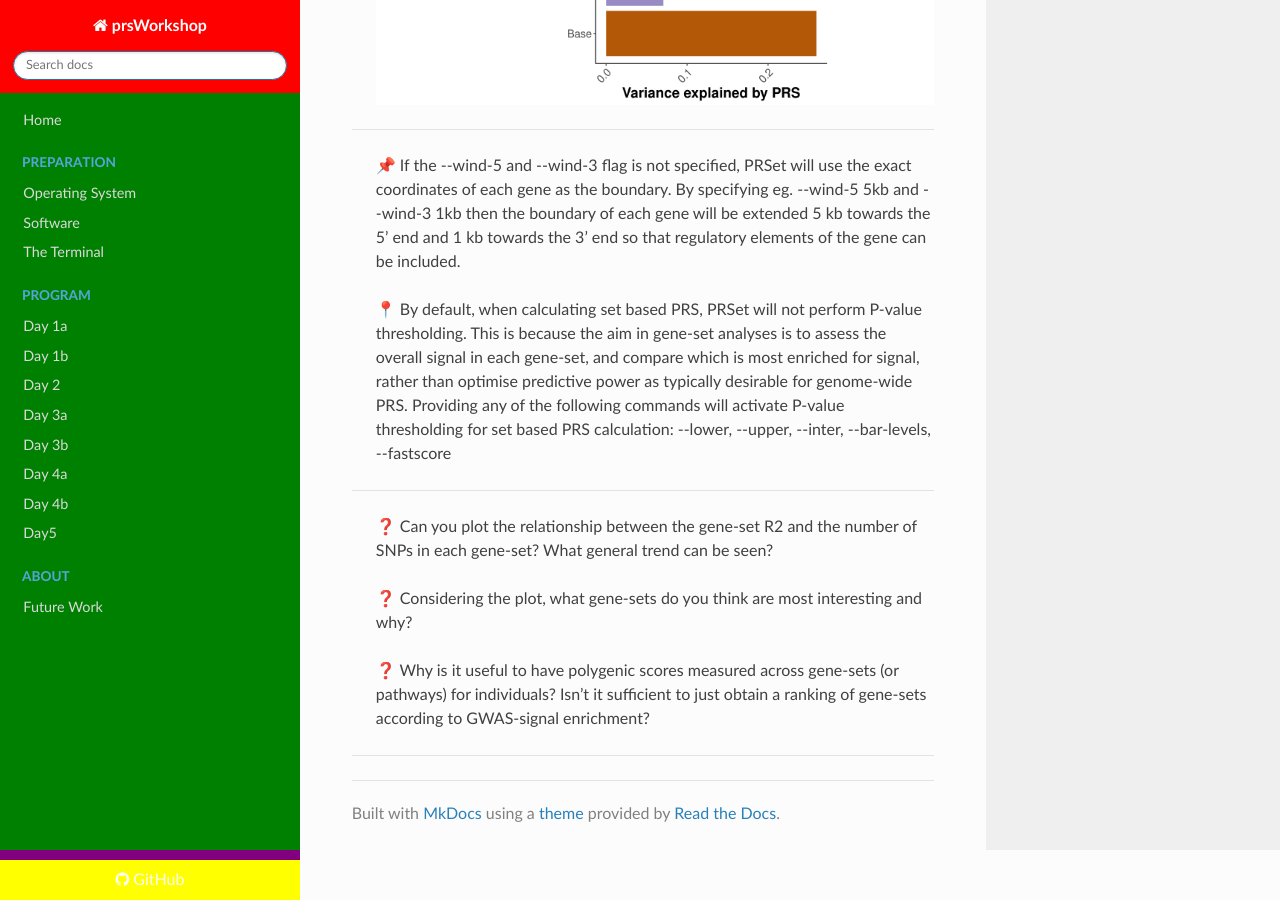
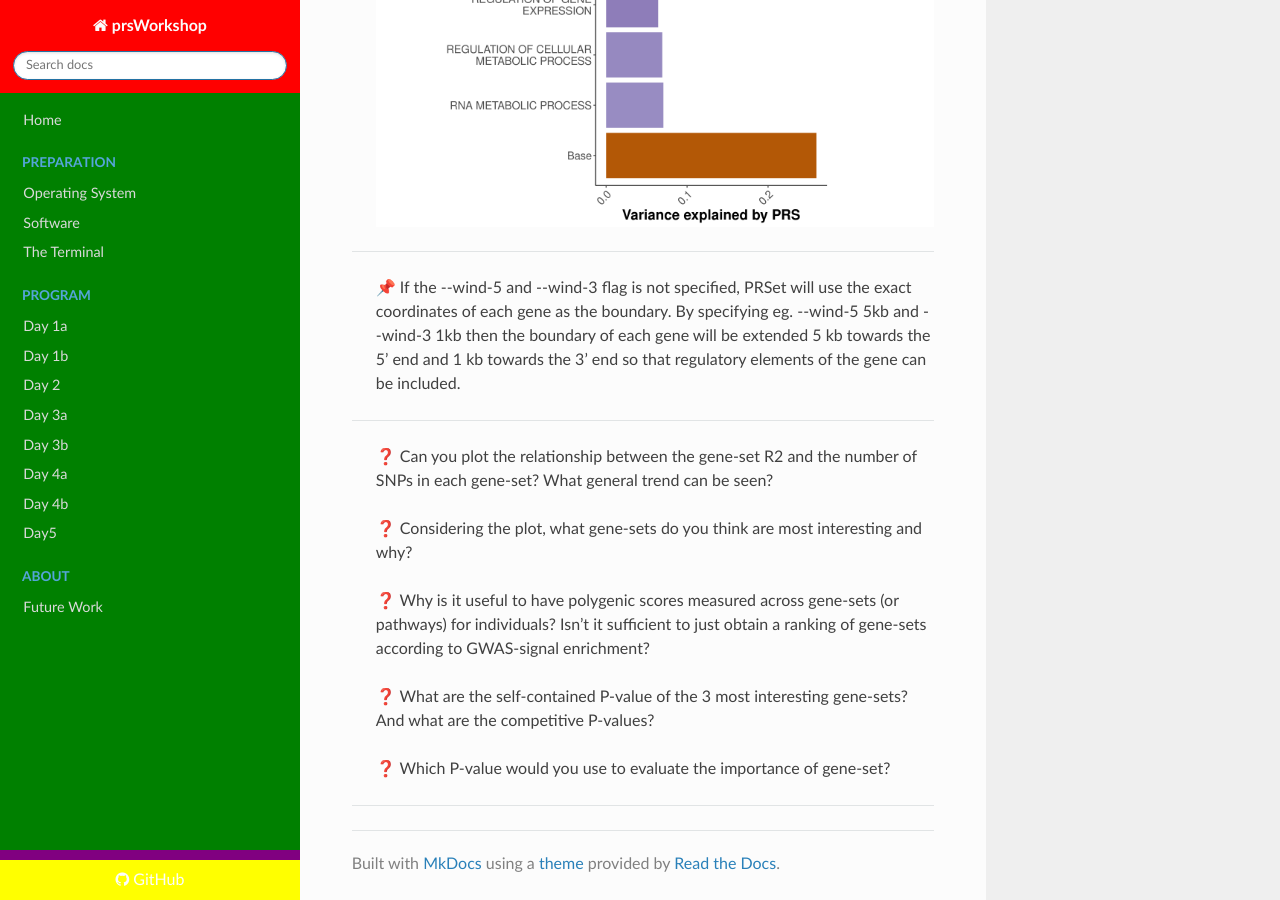
Before and after one commit to tadesouaiaia/prsWorkshop-website, an MkDocs documentation site: the page built from docs/Day2b.docx.md, in a window 1280 px wide and 900 px high, scrolled down 5948 px. Built offline with MkDocs 1.6.1, drawn with Linux system fonts in a browser that asks for light colours; nearby versions of some CDN libraries; comment, search, counter and statistics services are not loaded; some of the changed text lies outside the part shown.

Commit message:
Updates text Day2b.docx.md

```diff
--- a/docs/Day2b.docx.md
+++ b/docs/Day2b.docx.md
@@ -121,7 +121,15 @@
 
 <a id="thresholding"></a>
 ### P-value thresholding in gene set PRS analyses
-By default, PRSet do not perform p-value thresholding and will simply calculate the set based PRS at P-value threshold of 1. This is because it is unclear whether the set is associated with the phenotype when the best-threshold contained only a small portion of SNPs within the gene sets.
+PRSet default option is to no not perform p-value thresholding. It will simply calculate the set based PRS at P-value threshold of 1.
+
+---
+>
+> ❓ Why do you think that the default option of PRSet is P-value threshold of 1?
+>
+> ❓ In what cases would you like to apply P-value thresholding? What commands would you use for that?
+>
+---
 
 <a id="p-value-testing"></a>
 ### Self-Contained vs Competitive Testing
@@ -172,8 +180,6 @@
 >
 > 📌 If the --wind-5 and --wind-3 flag is not specified, PRSet will use the exact coordinates of each gene as the boundary. By specifying eg. --wind-5 5kb and --wind-3 1kb then the boundary of each gene will be extended 5 kb towards the 5’ end and 1 kb towards the 3’ end so that regulatory elements of the gene can be included.
 >
-> 📍 By default, when calculating set based PRS, PRSet will not perform P-value thresholding. This is because the aim in gene-set analyses is to assess the overall signal in each gene-set, and compare which is most enriched for signal, rather than optimise predictive power as typically desirable for genome-wide PRS. Providing any of the following commands will activate P-value thresholding for set based PRS calculation: --lower, --upper, --inter, --bar-levels, --fastscore
->
 
 ---
 >
@@ -183,4 +189,8 @@
 >
 > ❓ Why is it useful to have polygenic scores measured across gene-sets (or pathways) for individuals? Isn’t it suﬃcient to just obtain a ranking of gene-sets according to GWAS-signal enrichment?
 >
+> ❓ What are the self-contained P-value of the 3 most interesting gene-sets? And what are the competitive P-values?
+>
+> ❓ Which P-value would you use to evaluate the importance of gene-set?
+>
 ---
```
